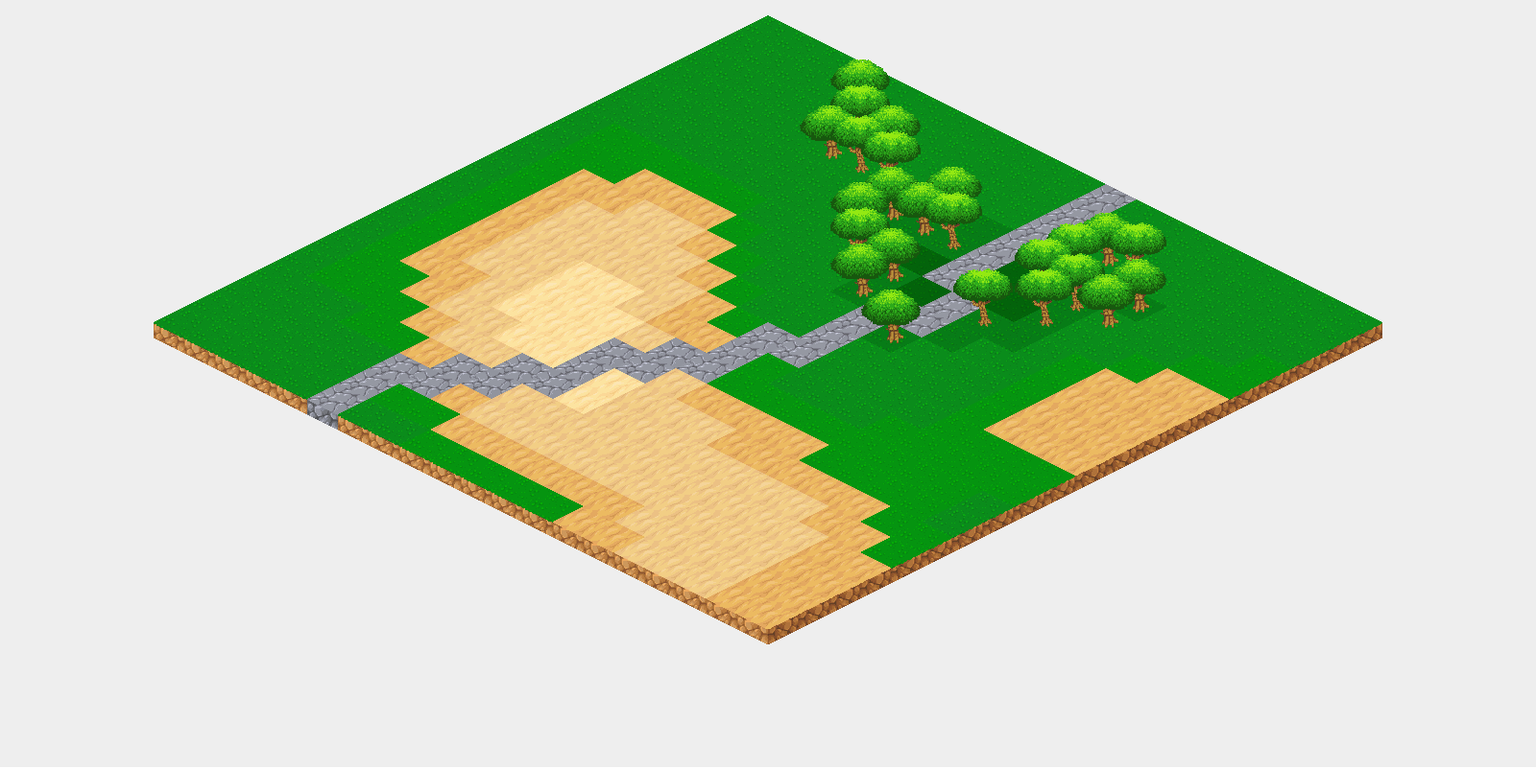
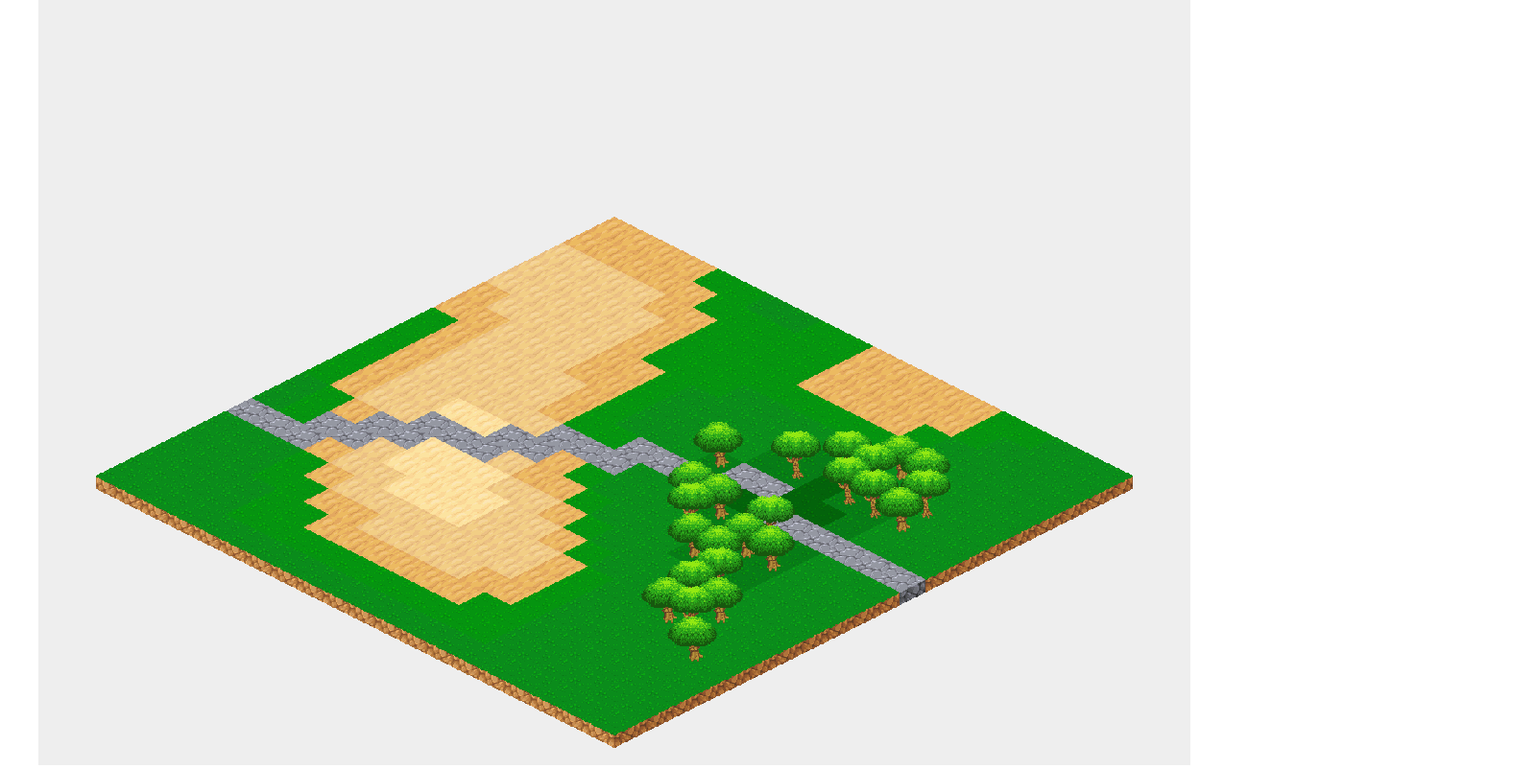
Before and after one commit to rginestou/ai_programming_challenge, a plain HTML site: page index.html in a window 1280 px wide. Shown: the whole page at 96% size, 1600 px wide, since content can reach past the window. Drawn offline with Linux system fonts and the light colour scheme.

Commit message:
Better displaying

```diff
--- a/index.html
+++ b/index.html
@@ -1,28 +1,43 @@
 <!doctype html>
-
 <html lang="en">
 	<head>
 		<meta charset="utf-8">
-
 		<title>AI Programming Challenge</title>
 		<meta name="description" content="AI Challenge">
 		<meta name="author" content="DaTA">
+		<!-- <link rel="stylesheet" href="css/styles.css?v=1.0"> -->
+	</head>
 
-	<link rel="stylesheet" href="css/styles.css?v=1.0">
-</head>
+	<style>
+		body {
+			display: flex;
+			align-items: center;
+			justify-content: center;
+			height: 100vh;
+			margin: 0;
+		}
+
+		canvas { background: #eee; }
+	</style>
 
 	<body>
 		<div>
-		<canvas id="terrain" width="1600" height="800" class="mainCanvas"></canvas>
-		<canvas id="obstacles" width="1600" height="800" class="overlayCanvas"></canvas>
-		<canvas id="players" width="1600" height="800" class="overlayCanvas"></canvas>
+			<canvas id="screen" width="1200" height="800"></canvas>
 		</div>
+	</body>
 
 	<script src="js/perlinnoise.js"></script>
 	<script src="js/mapgeneration.js"></script>
 	<script src="js/unit.js"></script>
 	<script src="js/engine.js"></script>
-	<script src="js/display.js"></script>
-	<script src="js/game.js"></script>
-</body>
+	<script src="js/graphics.js"></script>
+	<script src="js/displayGame.js"></script>
+	<!-- <script src="js/display.js"></script> -->
+	<!-- <script src="js/game.js"></script> -->
+
+	<script>
+		const engine = new Engine({ map_size: 20 })
+		Graphics.setup('screen')
+		displayGame()
+	</script>
 </html>
--- /dev/null
+++ b/js/displayGame.js
@@ -0,0 +1,46 @@
+/* global Graphics, Sprite, engine */
+
+const isometricTiles = { dx: 64, dy: 32, dz: 16 }
+const obstacleHeight = 96
+
+function isometricPos (wx, wy) {
+  return [
+    (wx - wy) * isometricTiles.dx / 2,
+    -(wy + wx) * isometricTiles.dy / 2,
+    -(wy + wx)
+  ]
+}
+
+function displayGame () {
+  // Set origin
+  Graphics.ox = Graphics.width / 2
+  Graphics.oy = Graphics.height - isometricTiles.dz * 2
+
+  // Set scaling
+  if (engine.mapSize * isometricTiles.dx > Graphics.width * 0.9) {
+    Graphics.scale = (Graphics.width * 0.9) / (engine.mapSize * isometricTiles.dx)
+  }
+
+  let tileW = isometricTiles.dx
+  let tileH = isometricTiles.dy + isometricTiles.dz
+  for (let wx = 0; wx < engine.mapSize; wx++) {
+    for (let wy = 0; wy < engine.mapSize; wy++) {
+      // Terrain
+      let terrainType = engine.terrainMap[wx][wy]
+      let tile = new Sprite('terrain_tiles.png', terrainType * tileW, 0, tileW, tileH)
+      tile.setPosition(...isometricPos(wx, wy))
+      tile.setOrigin(isometricTiles.dx / 2, isometricTiles.dy)
+      Graphics.add(tile)
+
+      // Obstacles
+      let obstacleType = engine.obstacleMap[wx][wy]
+      if (obstacleType) {
+        let obstacle = new Sprite('obstacle_tiles.png', obstacleType * tileW, 0, tileW, obstacleHeight)
+        obstacle.setPosition(...isometricPos(wx, wy))
+        obstacle.setOrigin(isometricTiles.dx / 2, obstacleHeight)
+        obstacle.z += 1e3
+        Graphics.add(obstacle)
+      }
+    }
+  }
+}
--- /dev/null
+++ b/js/graphics.js
@@ -0,0 +1,82 @@
+/* global Image, requestAnimationFrame */
+const imageCache = {}
+
+class Sprite {
+  constructor (src, x, y, w, h) {
+    this.src = src
+    this.x = 0
+    this.y = 0
+    this.z = 0
+    this.ox = 0
+    this.oy = 0
+    this.rect = { x, y, w, h }
+    if (!imageCache[src]) {
+      imageCache[src] = new Image()
+      imageCache[src].src = 'img/' + src
+    }
+  }
+
+  draw (context, Ox, Oy, s = 1) {
+    context.drawImage(
+      imageCache[this.src],
+      this.rect.x, this.rect.y, this.rect.w, this.rect.h,
+      Ox + s * (this.x - this.ox), Oy + s * (this.y - this.oy), s * this.rect.w, s * this.rect.h
+    )
+  }
+
+  setPosition (x, y, z) {
+    this.x = x
+    this.y = y
+    this.z = z
+  }
+
+  setOrigin (ox, oy) {
+    this.ox = ox
+    this.oy = oy
+  }
+}
+
+const Graphics = {
+  sprites: [],
+  canvas: null, context: null,
+  width: 0, height: 0,
+  ox: 0, oy: 0,
+  scale: 1,
+  setup (canvasId) {
+    this.canvas = document.querySelector('canvas#' + canvasId)
+    this.context = this.canvas.getContext('2d')
+    // Good resizing
+    this.context.webkitImageSmoothingEnabled = false
+    this.context.mozImageSmoothingEnabled = false
+    this.context.msImageSmoothingEnabled = false
+    this.context.imageSmoothingEnabled = false
+
+    this.width = this.canvas.width
+    this.height = this.canvas.height
+
+    this.update()
+  },
+  add (...sprites) {
+    this.sprites.push(...sprites)
+  },
+  clearCanvas () {
+    this.context.clearRect(0, 0, this.canvas.width, this.canvas.height)
+  },
+  drawSprites () {
+    this.sprites.sort((a, b) => {
+      if (a.z > b.z) return 1
+      if (a.z < b.z) return -1
+      return 0
+    })
+    for (let sprite of this.sprites) sprite.draw(this.context, this.ox, this.oy, this.scale)
+  },
+  refresh () {
+    if (!this.context) return
+    this.clearCanvas()
+    this.drawSprites()
+  },
+  update () {
+    this.refresh()
+    requestAnimationFrame(() => this.update())
+  }
+}
```
Lines whose indentation alone changed are shown as unchanged.
